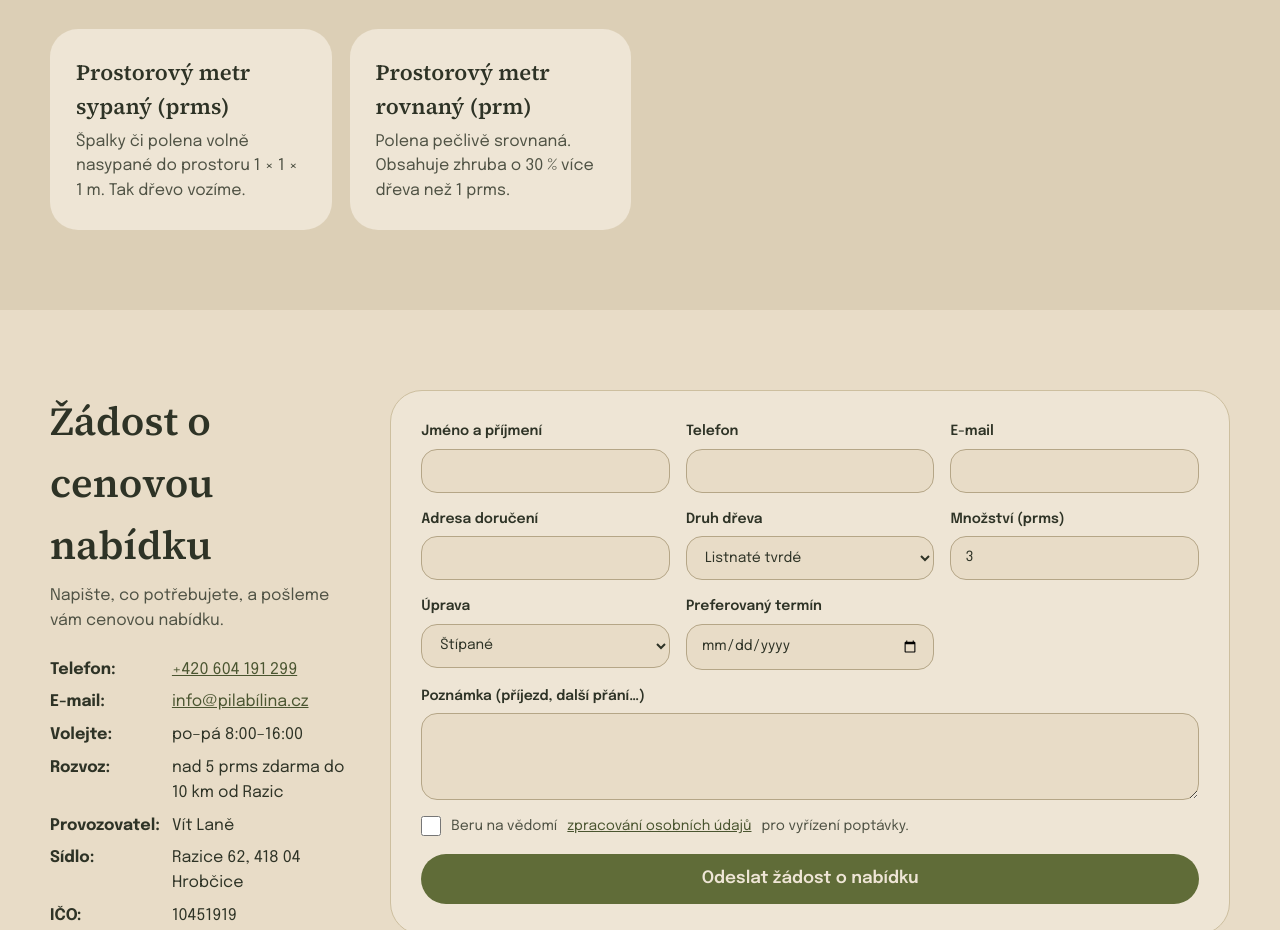
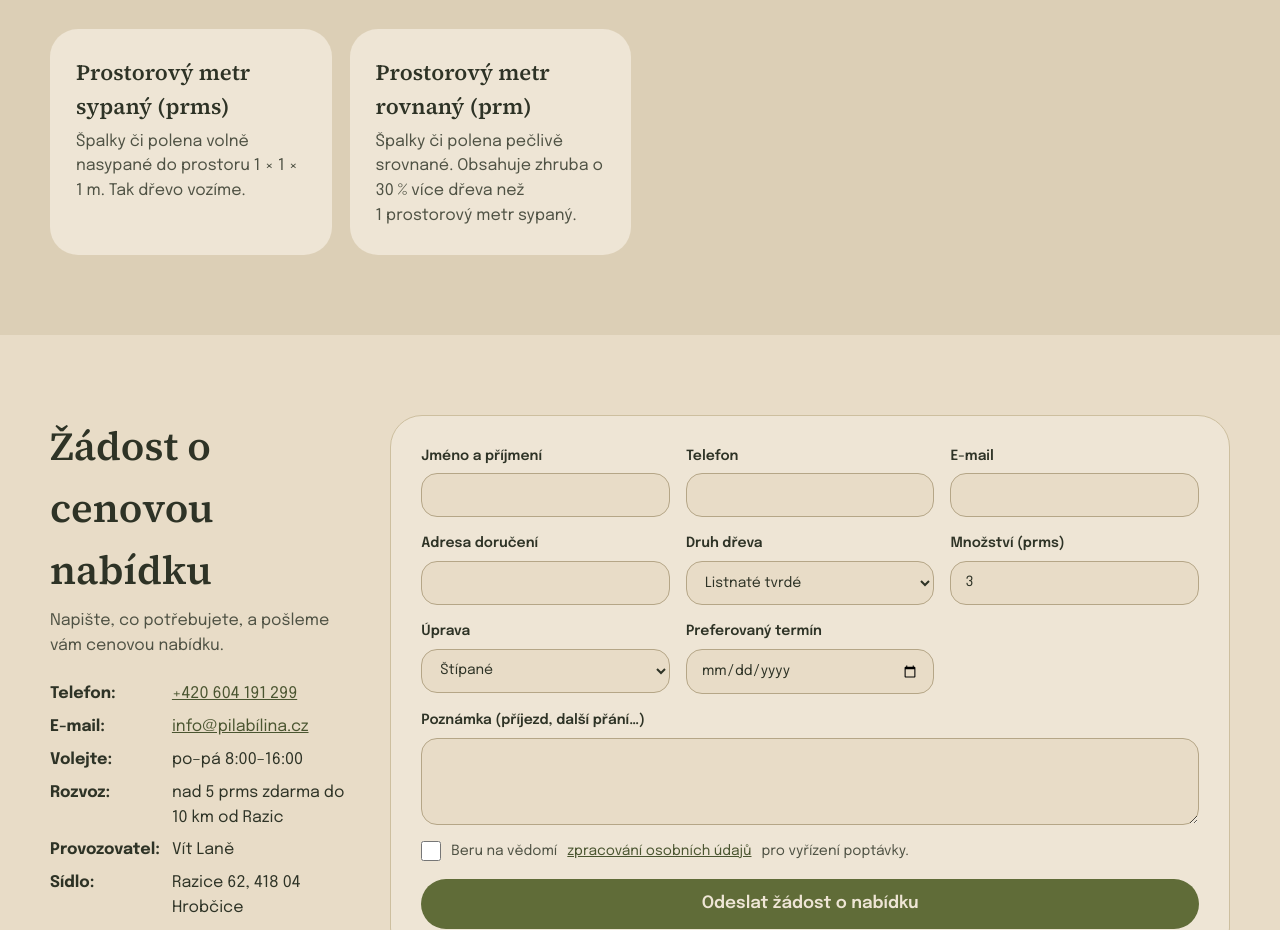
Before and after one commit to MalamutCZ/drevolane, a plain HTML site: page index.html in a window 1280 px wide. Shown: the part 3563-4493 px from the top of the page. Drawn offline with Linux system fonts and the light colour scheme.

Commit message:
Jednotky: rovnaný metr – celé názvy
Co-Authored-By: Claude Opus 5.5 <noreply@anthropic.com>
Claude-Session: https://claude.ai/code/session_01LhfiGbaCpK8exTqu4F3WSw

```diff
--- a/index.html
+++ b/index.html
@@ -355,7 +355,7 @@ Palivové dřevo, Pila Bílina
 <p class="lead">Dřevo se prodává v různých jednotkách. Ať víte, co přesně kupujete:</p>
 <div class="grid">
 <div class="card unit"><h3>Prostorový metr sypaný (prms)</h3><p>Špalky či polena volně nasypané do prostoru 1 × 1 × 1 m. Tak dřevo vozíme.</p></div>
-<div class="card unit"><h3>Prostorový metr rovnaný (prm)</h3><p>Polena pečlivě srovnaná. Obsahuje zhruba o 30 % více dřeva než 1 prms.</p></div>
+<div class="card unit"><h3>Prostorový metr rovnaný (prm)</h3><p>Špalky či polena pečlivě srovnané. Obsahuje zhruba o 30 % více dřeva než 1 prostorový metr sypaný.</p></div>
 </div>
 </div>
 </section>
```
